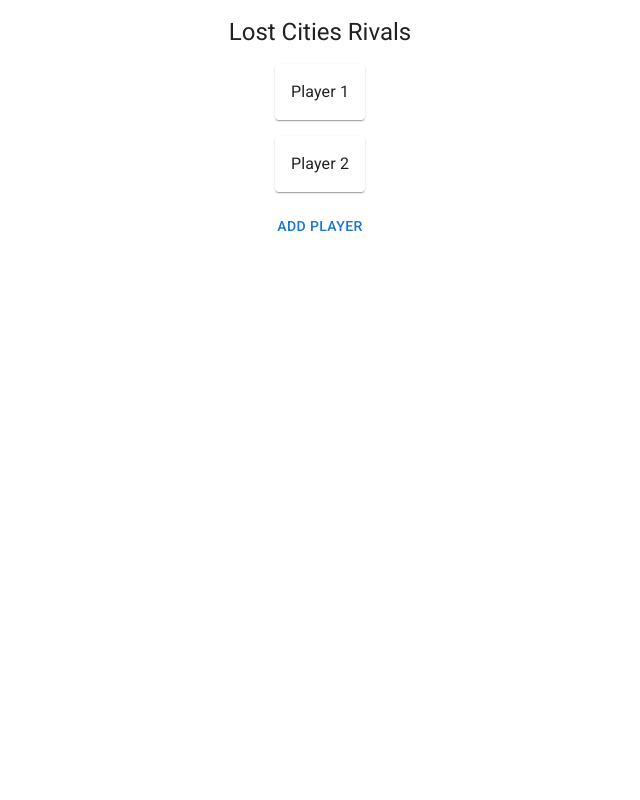
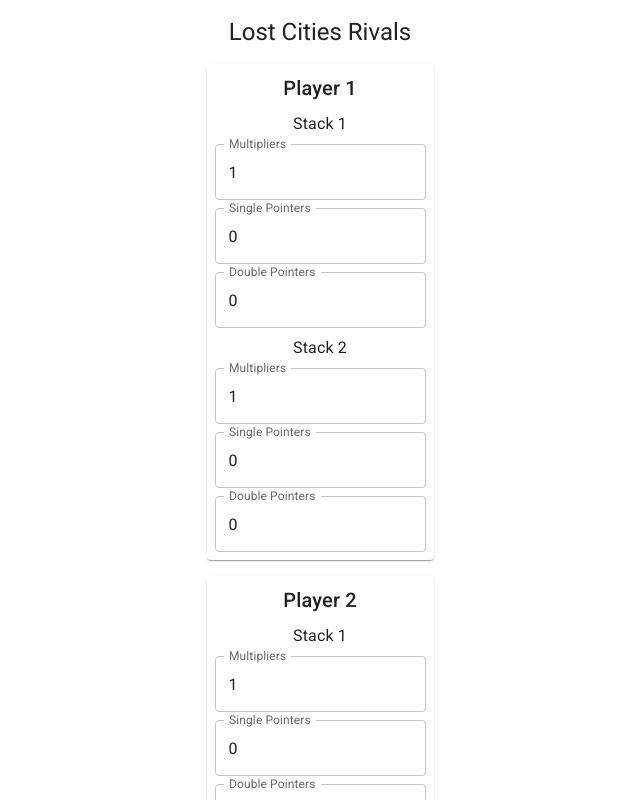
Before and after one commit to themetalfleece/board-game-scores, a React (Create React App) app: page / in a window 1280 px wide. Both pictures are taken after a click on the button "LOST CITIES RIVALS". Shown: the top 800 px of the page, without its empty margins (320-960 px from the left). Built offline with nearby package versions, Linux system fonts and the light colour scheme.

Commit message:
render StackContent

```diff
--- a/src/components/lostCitiesRivals/players/PlayerCard.component.tsx
+++ b/src/components/lostCitiesRivals/players/PlayerCard.component.tsx
@@ -1,6 +1,22 @@
-import { Paper } from "@mui/material";
+import { Paper, Stack, Typography } from "@mui/material";
+import { StackContent } from "../stacks/StackContent.component";
 import { PlayerI } from "./player.type";
 
 export const PlayerCard: React.FC<{ player: PlayerI }> = ({ player }) => {
-  return <Paper sx={{ p: 2 }}>{player.name}</Paper>;
+  return (
+    <Paper sx={{ p: 1 }}>
+      <Stack spacing={1} alignItems="center">
+        <Typography variant="h6">{player.name}</Typography>
+
+        {player.stacks.map((stack, index) => (
+          <StackContent
+            stack={stack}
+            name={`Stack ${index + 1}`}
+            playerId={player.id}
+            key={stack.id}
+          />
+        ))}
+      </Stack>
+    </Paper>
+  );
 };
```
